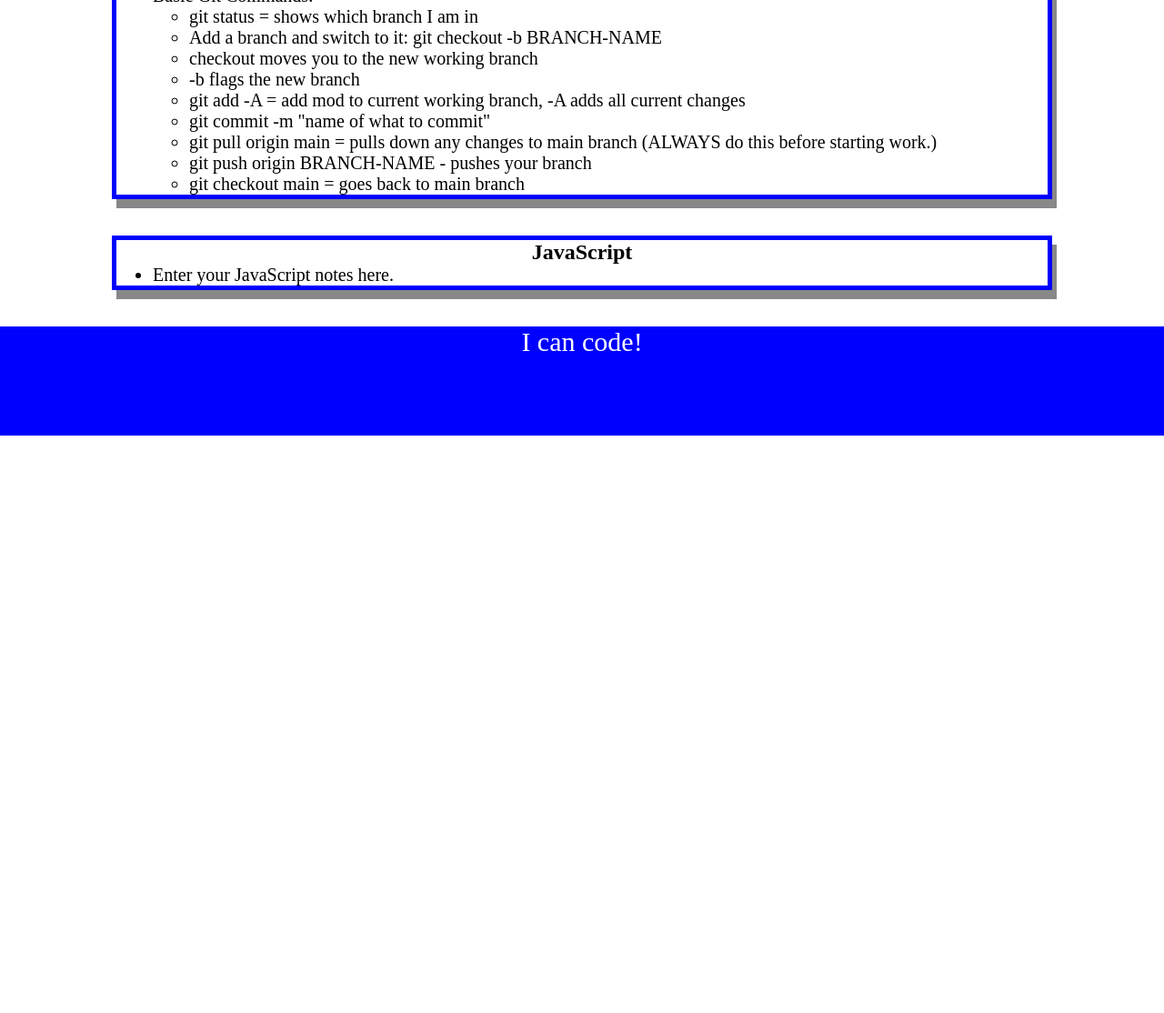
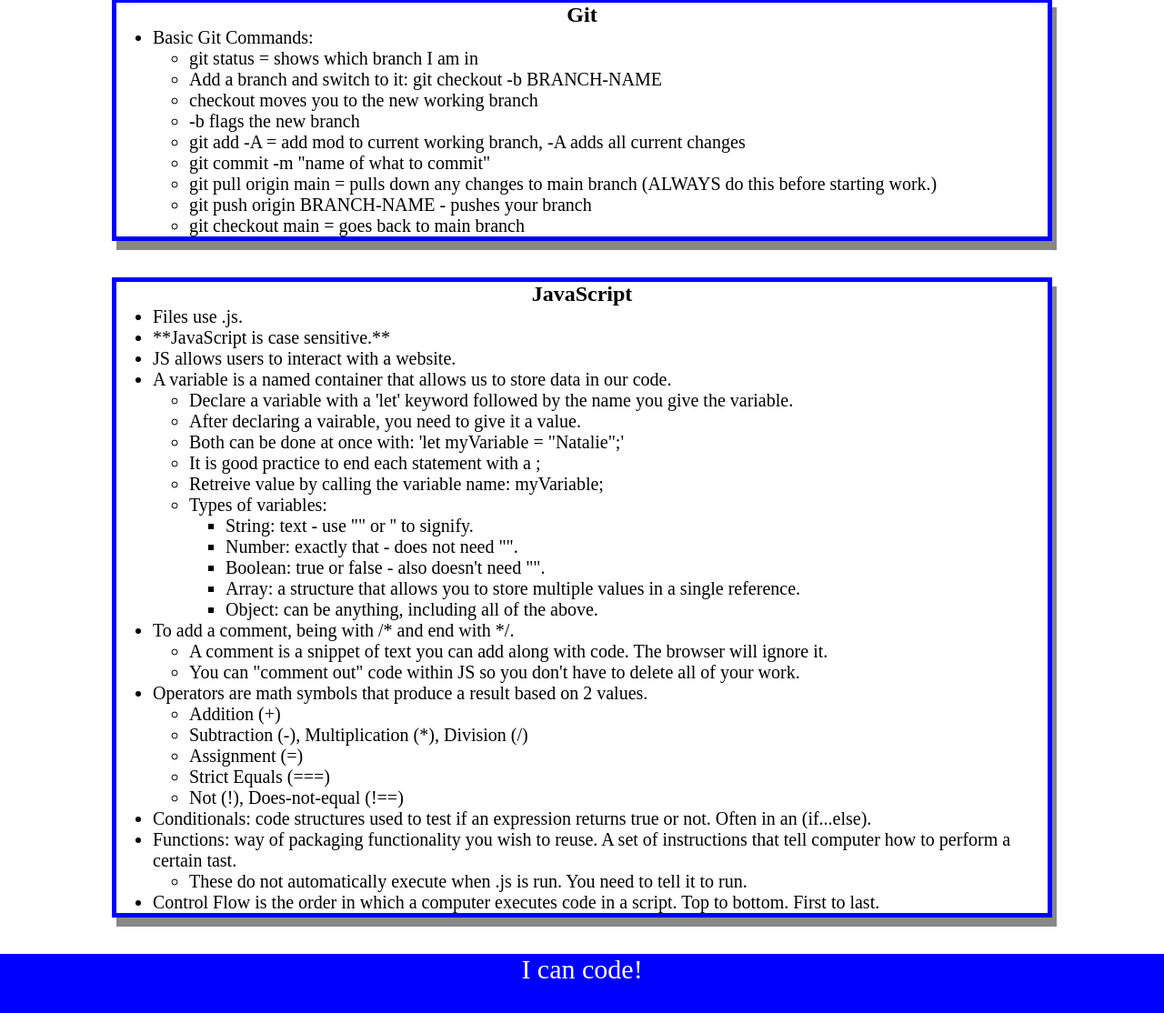
Before and after one commit to NatalieYaspo/prework-study-guide, a plain HTML site: page index.html in a window 1280 px wide. Shown: the part 1052-2166 px from the top of the page at 91% size. Before the commit the page ends 1531 px from the top, so only its background shows below. Drawn offline with Linux system fonts and the light colour scheme.

Commit message:
added more JavaScript to project

```diff
--- a/assets/script.js
+++ b/assets/script.js
@@ -1,18 +1,31 @@
 var topics = ['HTML', 'CSS', 'Git', 'JavaScript'];
-for(var x = 0; x < topics.length; x++) {
-    console.log(topics[x]);
+
+var randomTopic = topics[Math.floor(Math.random() * topics.length)]
+
+function listTopics() {
+    for (var x = 0; x < topics.length; x++) {
+        console.log(topics[x])
+    }
 }
 
-/*
-if (topic === 'HTML') {
+function selectTopic() {
+    if (randomTopic === 'HTML') {
         console.log("Let's study HTML!");
-} else if (topic === 'CSS') {
+    } else if (randomTopic === 'CSS') {
      console.log("Let's study CSS!")
-} else if (topic === 'Git') {
+    } else if (randomTopic === 'Git') {
      console.log("Let's study Git!")
-} else if (topic === 'JavaScript') {
+    } else if (randomTopic === 'JavaScript') {
      console.log("Let's study JavaScript!")
     } else {
         console.log("Please try again!")
     }
-*/
+}
+
+console.log('Here are the topics we learned through Prework:')
+
+listTopics();
+
+console.log('Which topic should we study first?')
+
+selectTopic();
--- a/index.html
+++ b/index.html
@@ -17,6 +17,7 @@
       <section class="card" id="html-section">
         <h2>HTML</h2>
         <ul>
+          <li>Files use .html extension.</li>
           <li>The head element contains information about the webpage.</li>
           <li>Elements in the head include:</li>
             <ul>
@@ -46,6 +47,7 @@
         <h2>CSS</h2>
 
         <ul>
+          <li>Files use .css extension.</li>
           <li>CSS is used to add style to your site.</li>
           <li>There are 3 ways to style with CSS:</li>
             <ul>
@@ -89,7 +91,44 @@
         <h2>JavaScript</h2>
 
         <ul>
-          <li>Enter your JavaScript notes here.</li>
+          <li>Files use .js.</li>
+          <li>**JavaScript is case sensitive.**</li>
+          <li>JS allows users to interact with a website.</li>
+          <li>A variable is a named container that allows us to store data in our code.</li>
+            <ul>
+              <li>Declare a variable with a 'let' keyword followed by the name you give the variable.</li>
+              <li>After declaring a vairable, you need to give it a value.</li>
+              <li>Both can be done at once with: 'let myVariable = "Natalie";'</li>
+              <li>It is good practice to end each statement with a ;</li>
+              <li>Retreive value by calling the variable name: myVariable;</li>
+              <li>Types of variables:</li>
+                <ul>
+                  <li>String: text - use "" or '' to signify.</li>
+                  <li>Number: exactly that - does not need "".</li>
+                  <li>Boolean: true or false - also doesn't need "".</li>
+                  <li>Array: a structure that allows you to store multiple values in a single reference.</li>
+                  <li>Object: can be anything, including all of the above.</li>
+                  </ul>
+            </ul>
+          <li>To add a comment, being with /* and end with */.</li>
+            <ul>
+              <li>A comment is a snippet of text you can add along with code.  The browser will ignore it.</li>
+              <li>You can "comment out" code within JS so you don't have to delete all of your work.</li>
+            </ul>
+          <li>Operators are math symbols that produce a result based on 2 values.</li>
+            <ul>
+              <li>Addition (+)</li>
+              <li>Subtraction (-), Multiplication (*), Division (/)</li>
+              <li>Assignment (=)</li>
+              <li>Strict Equals (===)</li>
+              <li>Not (!), Does-not-equal (!==)</li>
+            </ul>
+          <li>Conditionals: code structures used to test if an expression returns true or not.  Often in an (if...else).</li>
+          <li>Functions: way of packaging functionality you wish to reuse. A set of instructions that tell computer how to perform a certain tast.</li>
+            <ul>
+              <li>These do not automatically execute when .js is run.  You need to tell it to run.</li>
+            </ul>
+          <li>Control Flow is the order in which a computer executes code in a script.  Top to bottom.  First to last.</li>
         </ul>
       </section>
     </main>
```
Lines whose indentation alone changed are shown as unchanged.
